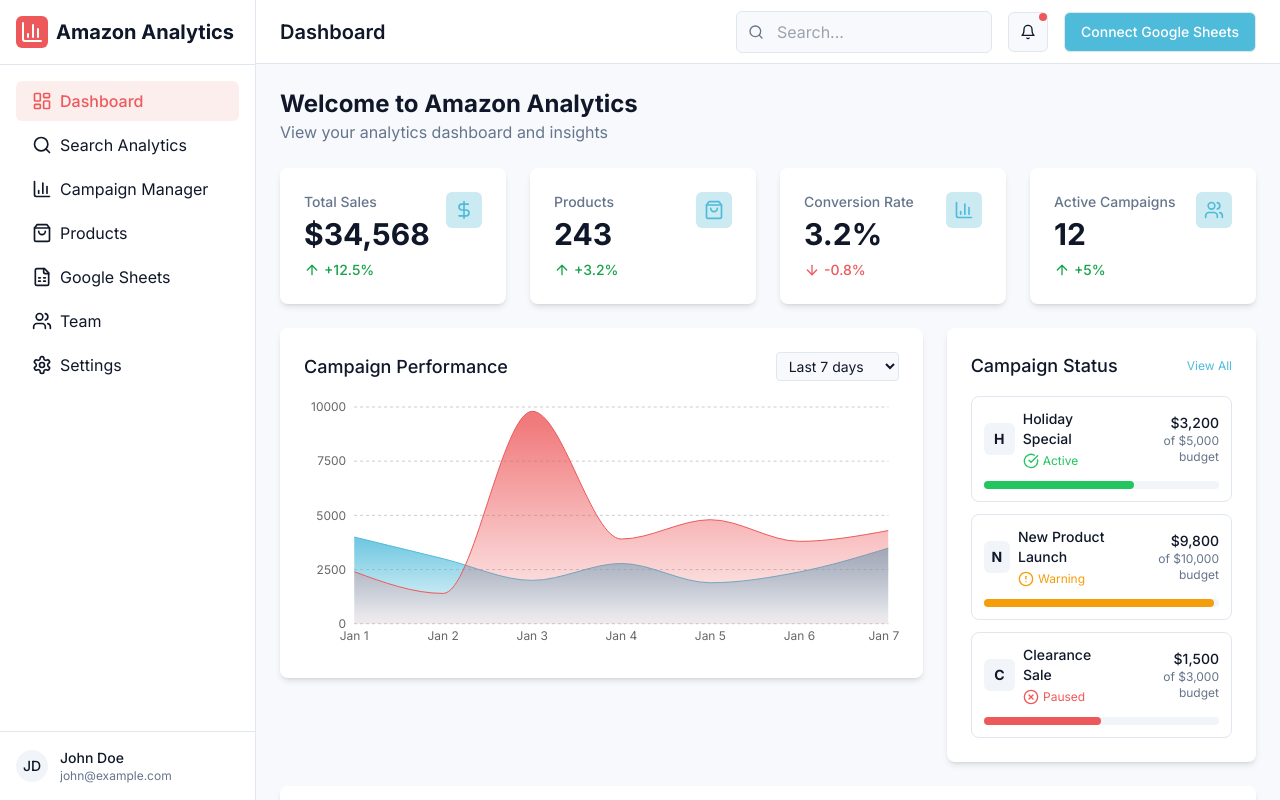
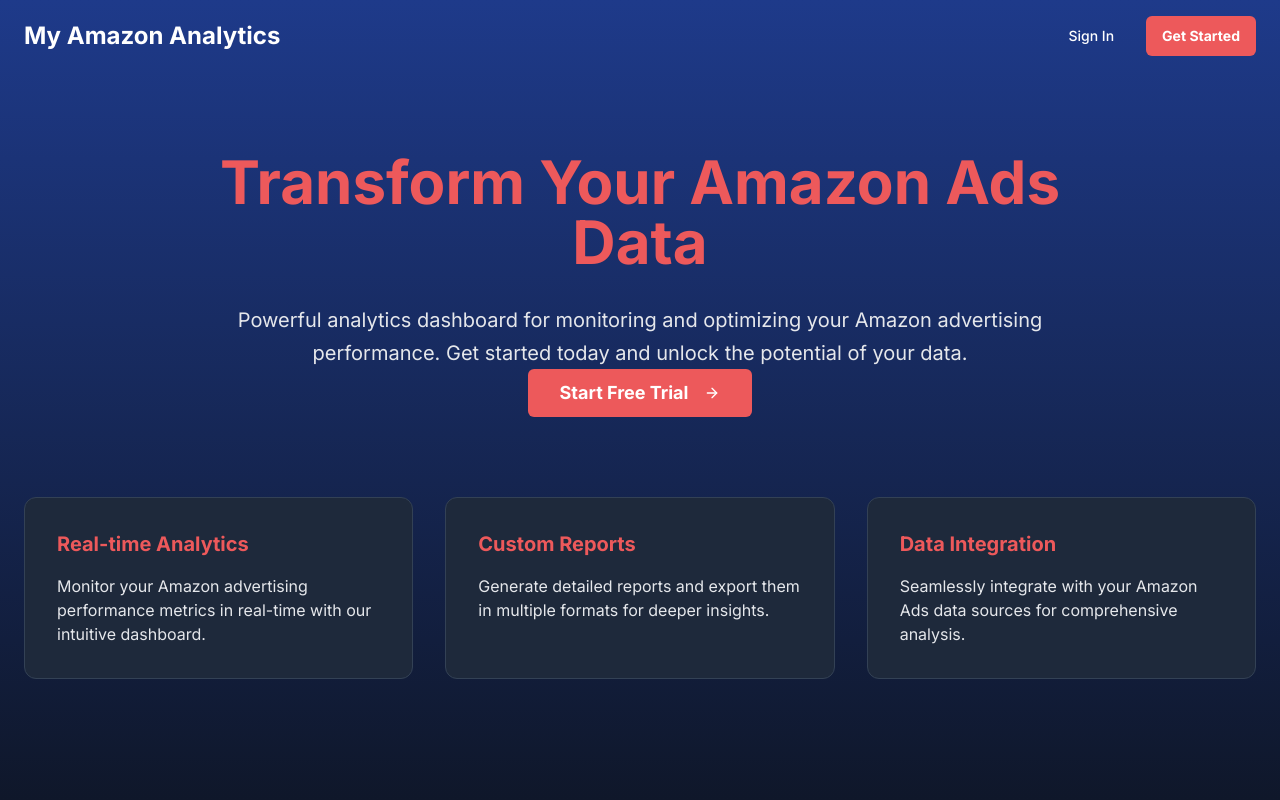
Before and after one commit to johnwesleyquintero/amz-sync, a React (Vite) app: page / in a window 1280 px wide. Built offline with nearby package versions, Linux system fonts and the light colour scheme.

Commit message:
Add landing page and dashboard button
Implement a landing page and add a button to navigate to the dashboard.

```diff
--- a/src/App.tsx
+++ b/src/App.tsx
@@ -5,6 +5,7 @@ import { TooltipProvider } from "@/components/ui/tooltip";
 import { QueryClient, QueryClientProvider } from "@tanstack/react-query";
 import { BrowserRouter, Routes, Route } from "react-router-dom";
 import Index from "./pages/Index";
+import Landing from "./pages/Landing";
 import NotFound from "./pages/NotFound";
 
 const queryClient = new QueryClient();
@@ -16,7 +17,8 @@ const App = () => (
       <Sonner />
       <BrowserRouter>
         <Routes>
-          <Route path="/" element={<Index />} />
+          <Route path="/" element={<Landing />} />
+          <Route path="/dashboard" element={<Index />} />
           <Route path="/search-analytics" element={<Index />} />
           <Route path="/campaign-manager" element={<Index />} />
           <Route path="/products" element={<Index />} />
--- a/src/components/layout/TopBar.tsx
+++ b/src/components/layout/TopBar.tsx
@@ -1,5 +1,6 @@
 
 import React from "react";
+import { Link } from "react-router-dom";
 import { Bell, Search } from "lucide-react";
 import { Button } from "@/components/ui/button";
 
@@ -30,6 +31,12 @@ const TopBar = () => {
         <Button variant="outline" className="bg-shakespeare text-white hover:bg-shakespeare/90">
           Connect Google Sheets
         </Button>
+
+        <Link to="/">
+          <Button variant="outline" className="bg-burnt-sienna text-white hover:bg-burnt-sienna/90">
+            Landing Page
+          </Button>
+        </Link>
       </div>
     </header>
   );
--- /dev/null
+++ b/src/pages/Landing.tsx
@@ -0,0 +1,74 @@
+
+import { Link } from 'react-router-dom';
+import { Button } from '@/components/ui/button';
+import { ArrowRight } from 'lucide-react';
+
+const Landing = () => {
+  return (
+    <div className="min-h-screen bg-gradient-to-b from-blue-900 to-slate-900 text-white">
+      <nav className="container mx-auto px-6 py-4">
+        <div className="flex items-center justify-between">
+          <div className="text-2xl font-bold text-white hover:text-burnt-sienna transition-colors">
+            My Amazon Analytics
+          </div>
+          <div className="space-x-4">
+            <Link to="/login">
+              <Button variant="ghost" className="text-white hover:text-burnt-sienna">
+                Sign In
+              </Button>
+            </Link>
+            <Link to="/register">
+              <Button className="bg-burnt-sienna hover:bg-burnt-sienna/90 text-white font-bold">
+                Get Started
+              </Button>
+            </Link>
+          </div>
+        </div>
+      </nav>
+
+      <main className="container mx-auto px-6 py-20">
+        <div className="text-center max-w-4xl mx-auto space-y-8">
+          <h1 className="text-6xl font-bold mb-6 text-burnt-sienna">
+            Transform Your Amazon Ads Data
+          </h1>
+          <p className="text-xl text-gray-200 mb-8 leading-relaxed">
+            Powerful analytics dashboard for monitoring and optimizing your Amazon advertising
+            performance. Get started today and unlock the potential of your data.
+          </p>
+          <Link to="/dashboard">
+            <Button
+              size="lg"
+              className="bg-burnt-sienna hover:bg-burnt-sienna/90 text-white font-bold px-8 py-6 text-lg"
+            >
+              Start Free Trial <ArrowRight className="ml-2 w-6 h-6" />
+            </Button>
+          </Link>
+        </div>
+
+        <div className="mt-20 grid grid-cols-1 md:grid-cols-3 gap-8">
+          <div className="bg-slate-800 p-8 rounded-xl hover:bg-slate-700 transition-colors duration-300 border border-slate-700">
+            <h3 className="text-xl font-bold text-burnt-sienna mb-4">Real-time Analytics</h3>
+            <p className="text-gray-200">
+              Monitor your Amazon advertising performance metrics in real-time with our intuitive
+              dashboard.
+            </p>
+          </div>
+          <div className="bg-slate-800 p-8 rounded-xl hover:bg-slate-700 transition-colors duration-300 border border-slate-700">
+            <h3 className="text-xl font-bold text-burnt-sienna mb-4">Custom Reports</h3>
+            <p className="text-gray-200">
+              Generate detailed reports and export them in multiple formats for deeper insights.
+            </p>
+          </div>
+          <div className="bg-slate-800 p-8 rounded-xl hover:bg-slate-700 transition-colors duration-300 border border-slate-700">
+            <h3 className="text-xl font-bold text-burnt-sienna mb-4">Data Integration</h3>
+            <p className="text-gray-200">
+              Seamlessly integrate with your Amazon Ads data sources for comprehensive analysis.
+            </p>
+          </div>
+        </div>
+      </main>
+    </div>
+  );
+};
+
+export default Landing;
```
